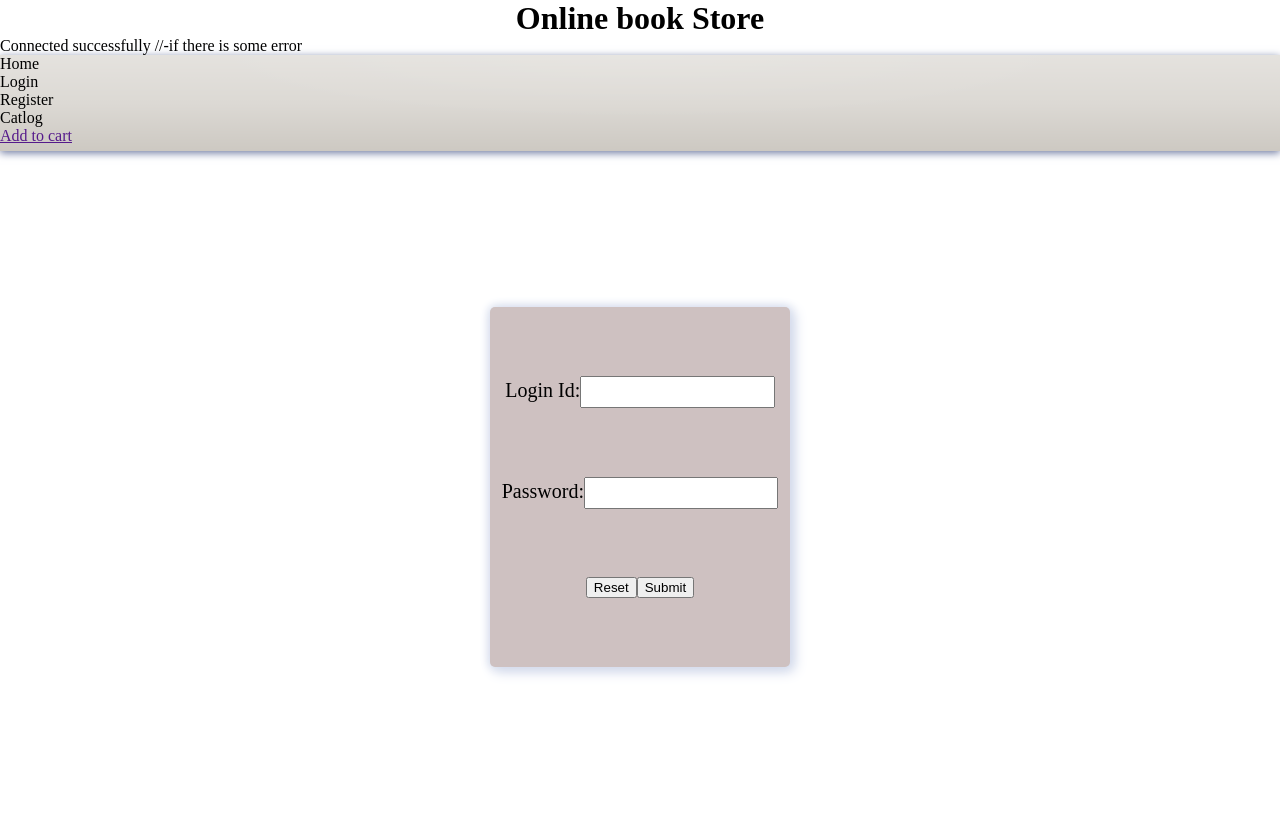
After one commit to mbsyaswanth/Online-Book-Store, a PHP site: page /index.php in a window 1280 px wide, after a click on "Login". The commit adds this page. Run offline with PHP 8.4, Linux system fonts and the light colour scheme.

Commit message:
Connected to database through php, restyled navbar
restyled navbar using flexbox, index.html changed to index.php. all the php code in single page

```diff
--- /dev/null
+++ b/Yaswanth/index.php
@@ -0,0 +1,150 @@
+<!DOCTYPE html>
+<html>
+ <head>
+    <link rel="stylesheet" type="text/css" href="style.css">
+    <link rel="stylesheet" type="text/css" href="stylenav.css">
+	<title>Online book store</title>
+	<link rel="icon" href="favicon.ico" />
+	<meta name="viewport" content="width=device-width, initial-scale=1">
+	<script>
+
+
+    function display(a) {
+      var b=["home","login","register","catlog"];
+      for (var i = 0; i < b.length; i++) {
+        console.log("i am here, right inside the loop");
+        document.getElementById(b[i]).style.display="none";
+      }
+      console.log("you clicked home");
+      document.getElementById(a).style.display="block";
+
+    };
+
+	</script>
+ </head>
+ <body>
+ <header>
+ <h1 align="center">Online book Store </h1>
+</header>
+<?php
+//Code to connect database
+ $connect=mysqli_connect("localhost","root","","bookstore");
+  if(!$connect)
+ $status= "error connecting to database..".mysqli_connect_error();
+ else {
+ $status= "Connected successfully";
+ }
+  echo $status; // to Know whether connected or -
+ ?>            //-if there is some error
+ <nav>
+
+     <a onclick="display('home')">Home</a>
+     <a onclick="display('login')">Login</a>
+     <a onclick="display('register')">Register</a>
+     <a onclick="display('catlog')">Catlog</a>
+     <a href="">Add to cart</a>
+
+ </nav>
+ <section>
+
+ <div id="login">
+   <?php
+       if(isset($_POST['Lsubmit'])){
+         $login=$_POST['loginid'];
+         $password=$_POST['key'];
+         $query="SELECT * FROM `login` WHERE email='$login' AND password='$password'";
+         $result=mysqli_query($connect,$query);
+         $count=mysqli_num_rows($result);
+         if($count==1){
+           echo "<script>alert('Login success');</script>";
+         }
+         else {
+           echo "<script>alert('Login Fail, verify account details');</script>";
+         }
+       }
+    ?>
+   <form class="forms" method="post" action="index.php">
+   <div class="fo">
+
+     <label>Login Id:<input type="text" name="loginid"></label>
+
+     <label>Password:<input type="password" name="key"></label>
+
+     <div class="form_butons"><label><input type="reset" name="reset" ></label><label><input type="submit" name="Lsubmit" ></label></div>
+
+  </div>
+   </form>
+ </div>
+ <div id="home">
+   <p>This will be homepage soon</p>
+ </div>
+ <div id="register">
+    <?php
+      if(isset($_POST['Rsubmit'])){
+        $name=$_POST['name'];
+        $email=$_POST['email'];
+        $password=$_POST['password'];
+        $phone=$_POST['phone'];
+        $check="SELECT * FROM `login` WHERE email='$email'";
+        $verify=mysqli_query($connect,$check);
+        $rows = mysqli_num_rows($verify);
+        if ($rows>0) {
+          echo "<script>alert('Account already exist');</script>";
+        }
+        else{
+          $registerQ=
+          "INSERT INTO `login`(`NAME`, `EMAIL`, `PASSWORD`, `PHONE`) VALUES ('$name','$email','$password','$phone')";
+          $Rquery=mysqli_query($connect,$registerQ);
+          if($Rquery){
+            echo "<script>alert('user Created');</script>";
+          }
+          else{
+            echo "<script>alert('error creating user');</script>";
+            echo "error in query".mysqli_error($connect);
+          }
+        }
+      }
+     ?>
+     <form class="forms" method="post" action="index.php">
+         <div class="fo">
+
+           <label>Name:<input type="text" name="name"></label>
+
+           <label>Email:<input type="email" name="email"></label>
+
+           <label>Password:<input type="password" name="password"></label>
+
+           <label>Retype:<input type="password" name="rpassword" placeholder="retype password"></label>
+
+           <label>Phone:<input type="number" name="phone"></label>
+
+           <div class="form_butons"><label><input type="reset" name="reset" ></label><label><input type="submit" name="Rsubmit" ></label></div>
+
+        </div>
+     </form>
+ </div>
+ <div id="catlog">
+   <p>We are building this page</p>
+   <style>
+   .catlogtable {
+   	border-collapse: collapse;
+       width: 100%;
+   }
+    .catlogtable th, .catlogtable td {
+   	border: 1px solid #ddd;
+       padding: 8px;
+   }
+   </style>
+   <table class="catlogtable">
+     <tr>
+       <th>Book Cover</th><th>Book Name</th><th>Author</th><th>Price</th>
+     </tr>
+     <tr align="center">
+       <td colspan="4"><a href="">Add to cart</a></td>
+     </tr>
+   </table>
+ </div>
+</section>
+ </body>
+
+</html>
--- a/Yaswanth/style.css
+++ b/Yaswanth/style.css
@@ -1,4 +1,4 @@
-nav {
+/* nav {
 	display:flex;
 	justify-content:space-evenly;
     background-color:#61a1d6;
@@ -29,7 +29,7 @@ header{
 }
 nav{
 	height: 4%;
-}
+} */
 * {
 	margin: 0;
 }
@@ -38,11 +38,7 @@ html{
 	flex-flow: column;
 
 }
-nav {
-	display:flex;
-	justify-content:space-evenly;
-    background-color:#61a1d6;
-}
+
  .fo {
 	display: flex;
 	flex-flow: column wrap;
@@ -54,13 +50,13 @@ nav {
 	width: 300px;
 	height: 360px;
 }
-.fo > label{
+#login .fo > label{
   font-size: 20px;
 }
-.fo > label > input{
+#login .fo > label > input{
 	padding: 0.5em;
 }
-.form_butons >input {
+#login .form_butons >input {
 	margin: 0px 10px 0px 10px;
 }
 section{
@@ -69,12 +65,18 @@ section{
 #register, #catlog, #login {
 	display: none;
 }
-#login {
+#login, #register {
 	height: 100%;
 }
-#login form {
+#login .forms {
 	display:flex;
 	height: 100%;
 	align-items: center;
 	justify-content: center;
 }
+#register .forms {
+	display:flex;
+	height: 100%;
+	align-items: center;
+	justify-content: center;
+}
--- /dev/null
+++ b/Yaswanth/stylenav.css
@@ -0,0 +1,123 @@
+
+nav > ul{
+	display:flex;
+	justify-content:flex-end;
+	align-items: flex-end;
+	padding: 0;
+
+	list-style: none;
+	height: 100%;
+
+}
+nav ul li{
+	padding:5px 5px 5px 5px;
+	color:white;
+	cursor:pointer;
+	font-size: 17px;
+  font-weight: 900;
+}
+nav li:hover {
+	background-color:#237cc3;
+}
+.dropdown{
+	display: none;
+	position: absolute;
+	top: 100%;
+}
+
+.heading{
+	text-align: center;
+	font-weight: bold;
+	color: white;
+	font-size: 30px;
+	align-self:center;
+
+}
+.dropdown_parent:hover .dropdown{
+	display: block;
+  width:100%;
+  left:0px;
+	background-color: #DCD9D4;
+  background-image: linear-gradient(to bottom, rgba(255,255,255,0.50) 0%, rgba(0,0,0,0.50) 100%), radial-gradient(at 50% 0%, rgba(255,255,255,0.10) 0%, rgba(0,0,0,0.50) 50%);
+  background-blend-mode: soft-light,screen;
+	box-shadow: 2px 3px 8px 0px #b3b5bb;
+}
+.dropdown ul {
+	padding: 0px;
+	list-style: none;
+}
+
+.dropdown_parent{
+	position: relative;
+}
+/* Checkbox hack */
+/* @media (max-width:600px){
+	nav .nav-btn label{
+		display: flex;
+		position: relative;
+		justify-content: space-around;
+		align-items: center;
+		flex-direction: column;
+    width: 30px;
+    height: 30px;
+    padding: 4px;
+    border: 1px solid white;
+		border-radius: 2px;
+		cursor:pointer;
+	}
+  nav .nav-btn label:hover{
+		box-shadow: 0px 0px 4px grey;
+	}
+	nav .nav-btn label span{
+		background-color: white;
+		display: block;
+    height: 1px;
+		width: 100%;
+    border-top: 2px solid #eee;
+	}
+	.responsive{
+		position: absolute;
+    display: flex;
+		flex-direction: column;
+    align-items: center;
+    color: black;
+    opacity:0.95;
+    width: 60%;
+    transition: all 0.3s ease-in-out;
+    overflow-y: hidden;
+    top: 50px;
+    left: 0px;
+	}
+} */
+.logo{
+	top: 15px;
+    left: 10px;
+    position: fixed;
+  margin-right: auto;
+  margin-bottom: 5px;
+}
+html, body {
+	height:100%;
+	margin: 0;
+	box-sizing: border-box;
+
+}
+
+nav{
+	display: flex;
+	flex-direction: column;
+	height: 12%;
+	min-height: 70px;
+	box-shadow: 0px 2px 8px 0px #6d79a0;
+	background-color: #DCD9D4;
+  background-image: linear-gradient(to bottom, rgba(255,255,255,0.50) 0%, rgba(0,0,0,0.50) 100%), radial-gradient(at 50% 0%, rgba(255,255,255,0.10) 0%, rgba(0,0,0,0.50) 50%);
+  background-blend-mode: soft-light,screen;
+}
+* {
+	margin: 0;
+}
+html{
+	display: flex;
+	flex-flow: column;
+
+}
```
Also changed, not shown: Yaswanth/nav.html (added, +38 -0 lines).
